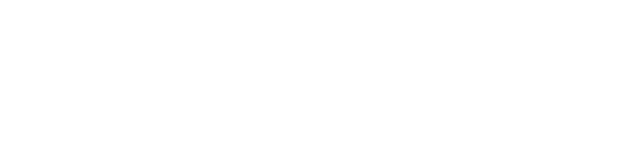
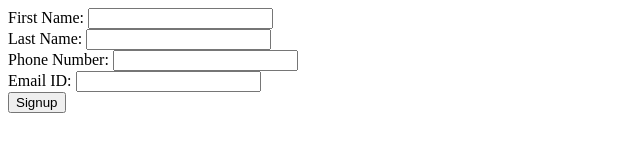
Before and after one commit to acciojob/form-login-2-Chaitanya306, a website: page main.html in a window 1280 px wide. Shown: the whole page, without its empty margins (0-640 px from the left). Drawn offline with Linux system fonts and the light colour scheme.

Commit message:
created a submission

```diff
--- a/main.html
+++ b/main.html
@@ -7,6 +7,21 @@
 </head>
 
 <body>
+	<form onsubmit="myFunction()">
+			<label>First Name: </label>
+            <input type="text"  name="First Name" />
+			<br />
+			<label>Last Name: </label>
+            <input type="text"  name="Last Name" />
+			<br />
+			<label>Phone Number: </label>
+            <input type="number"  name="Phone Number" />
+			<br />
+			<label>Email ID: </label>
+			<input type="email"  name="Email ID" />
+            <br />
+			<button type="submit">Signup</button>
+    </form>
 	<!-- the entire body must be written by student -->
     <script type="text/javascript" src="./script.js">
 </script>
--- a/script.js
+++ b/script.js
@@ -1 +1,10 @@
 //your JS code here. If required.
+let firstName = document.getElementsByName("First Name");
+let lastName = document.getElementsByName("Last Name");
+let number = document.getElementsByName("Phone Number");
+let email = document.getElementsByName("Email ID");
+
+function myFunction(){
+
+  console.log(`First Name: ${firstName[0].value} Last Name: ${lastName[0].value} Phone Number: ${number[0].value} Email ID: ${email[0].value}`)
+}
```
